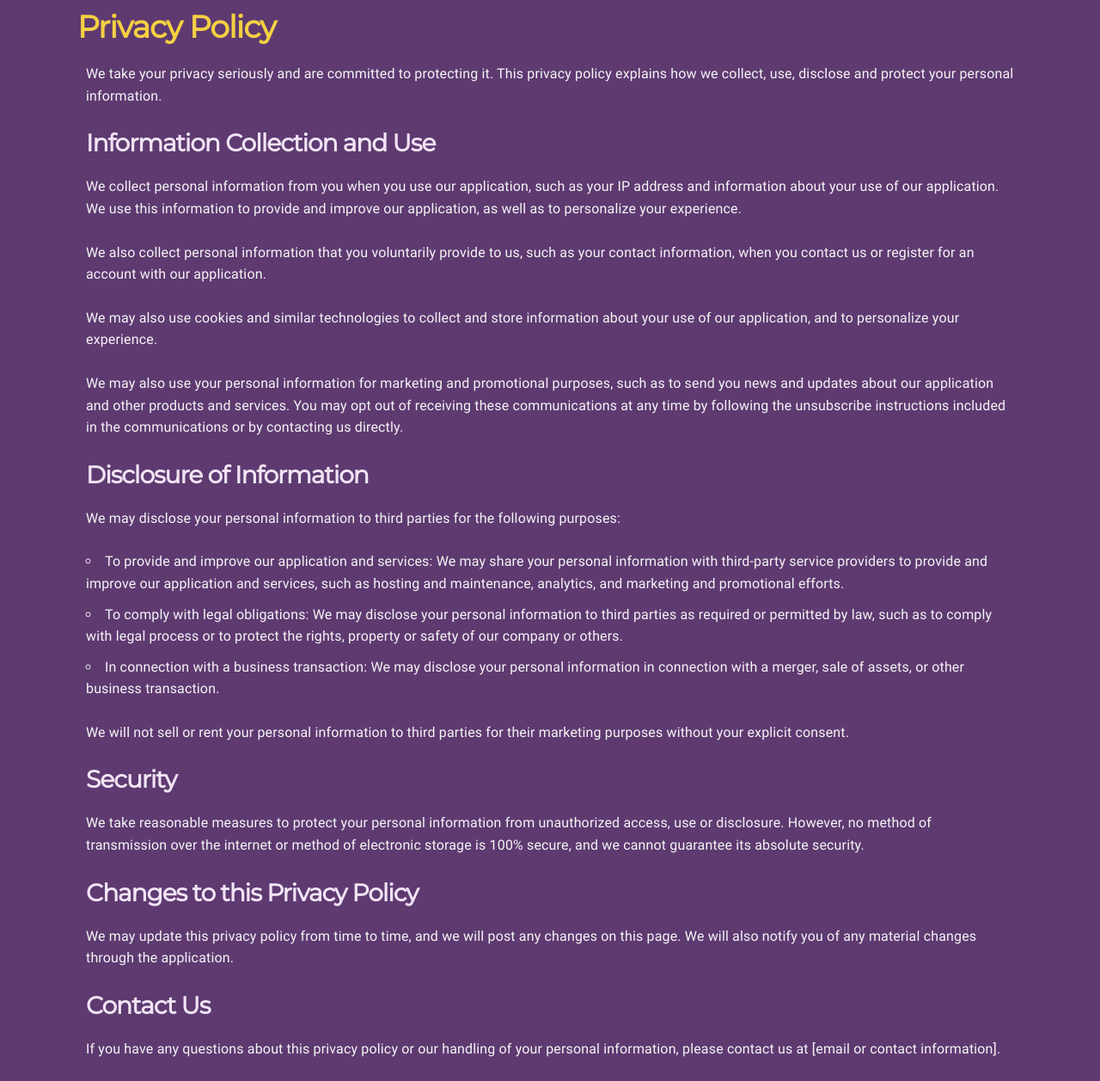
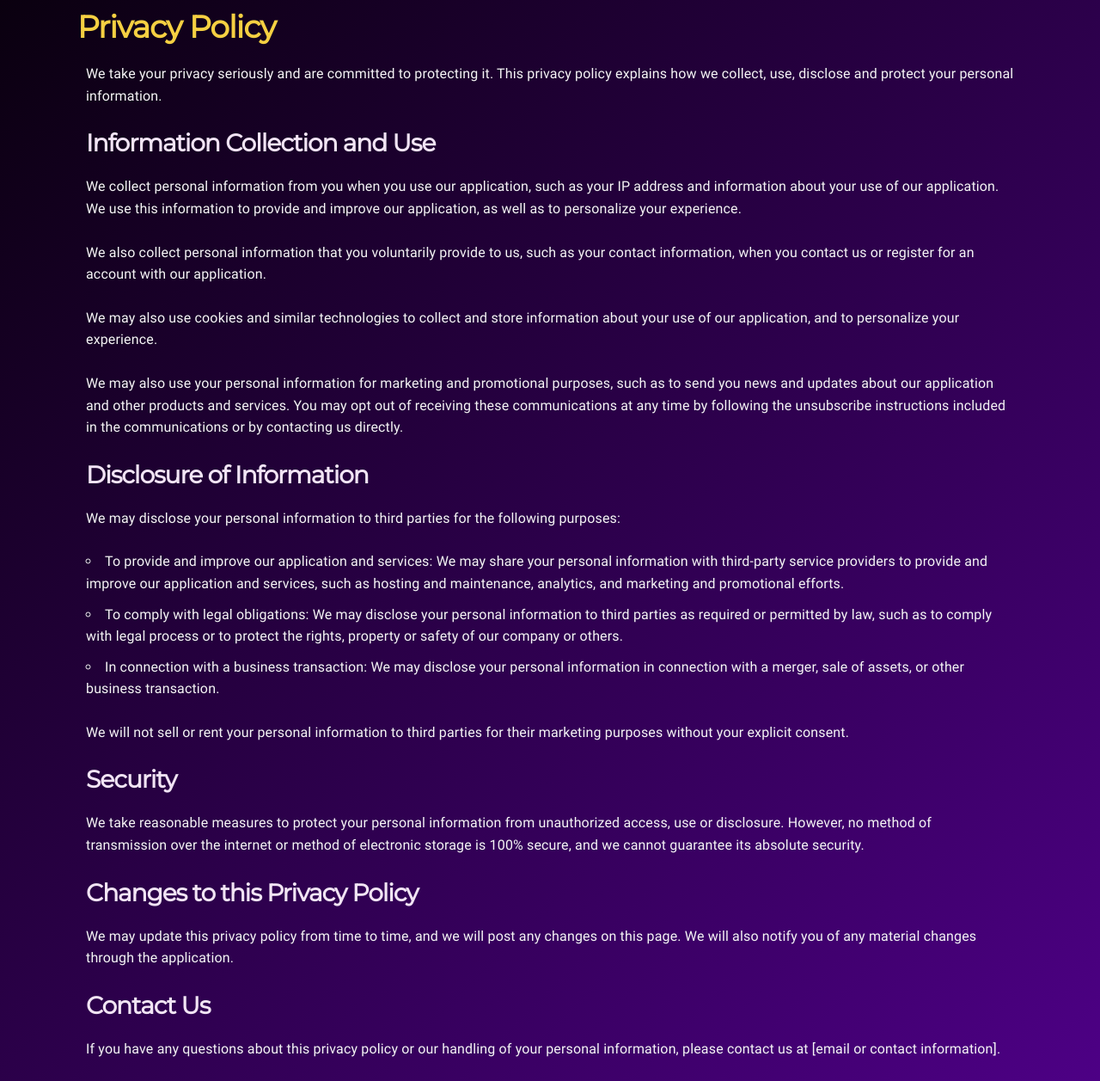
Before and after one commit to OvoOno-Studio/openai-dalle-python, a Flask app: page /privacy in a window 1280 px wide. Shown: the whole page at 86% size. Run offline with Flask 3, Linux system fonts and the light colour scheme; some libraries are stand-ins or nearby versions.

Commit message:
change background gradient, remove donation form

```diff
--- a/static/css/main.css
+++ b/static/css/main.css
@@ -22,7 +22,7 @@
 
 /* Main elements end */
 body {
-    background-color: #5E3A71;
+    background: linear-gradient(135deg,#0a000f,#4d0085);
     color: #F5F5F5; /* Best font color to go with dark purple background */
     font-family: 'Roboto', sans-serif; /* Change font for heading and paragraphs */
     font-size: 16px; /* Adjust font size for body text */
@@ -65,7 +65,7 @@ div#image-container {
 }
 
 footer {
-    background-color: #1e1e1e;
+    background: linear-gradient(135deg,#0a000f,#4d0085);
     color: #fff;
     padding: 30px;
 }
--- a/templates/pages/placeholder.home.html
+++ b/templates/pages/placeholder.home.html
@@ -25,8 +25,8 @@
             </p>
             <small class="margin-bottom20"> Before generating the images, please check out <a href="/content-policy">content policy</a>.</small>
         </div>
-        <div class="column column-25">
+        <!-- <div class="column column-25">
             {% include 'forms/donate.html' %}
-        </div>
+        </div> -->
     </div>
 {% endblock %}
```
